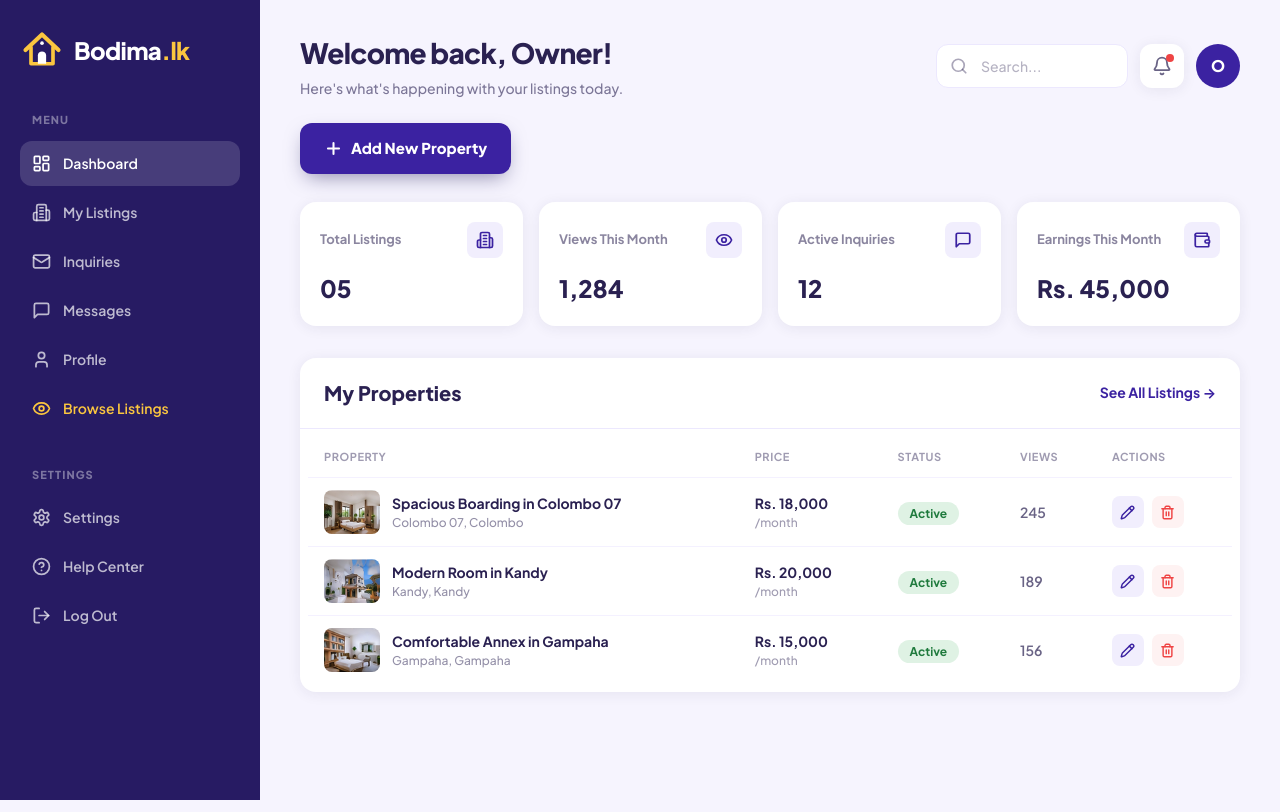
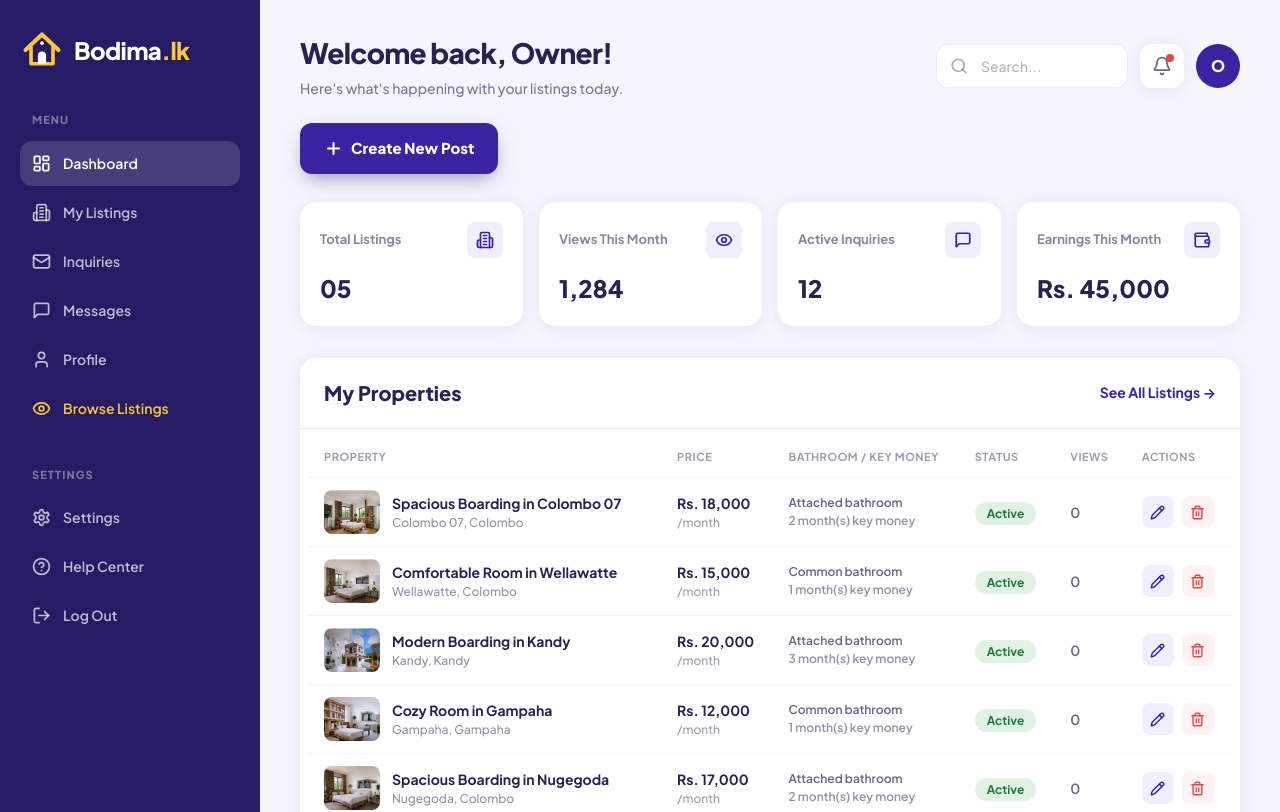
Before and after one commit to Deshan-003/bodima.lk, a React (Vite) app: page /dashboard in a window 1280 px wide. Shown: the top 812 px of the page. Built offline with nearby package versions, Linux system fonts and the light colour scheme.

Commit message:
Update owner dashboard posts

```diff
--- a/src/pages/OwnerDashboard.tsx
+++ b/src/pages/OwnerDashboard.tsx
@@ -20,46 +20,8 @@ import {
 import Logo from "../components/Logo";
 import AddPropertyModal from "../components/AddPropertyModal";
 import { useAuth } from "../context/AuthContext";
-
-type OwnedProperty = {
-  id: number;
-  title: string;
-  img: string;
-  price: number;
-  district: string;
-  town: string;
-  views: number;
-};
-
-const INITIAL_PROPERTIES: OwnedProperty[] = [
-  {
-    id: 1,
-    title: "Spacious Boarding in Colombo 07",
-    img: "/assets/listing-colombo.jpg",
-    price: 18000,
-    district: "Colombo",
-    town: "Colombo 07",
-    views: 245,
-  },
-  {
-    id: 2,
-    title: "Modern Room in Kandy",
-    img: "/assets/listing-kandy.jpg",
-    price: 20000,
-    district: "Kandy",
-    town: "Kandy",
-    views: 189,
-  },
-  {
-    id: 3,
-    title: "Comfortable Annex in Gampaha",
-    img: "/assets/listing-gampaha.jpg",
-    price: 15000,
-    district: "Gampaha",
-    town: "Gampaha",
-    views: 156,
-  },
-];
+import { useListings } from "../data/listingsStore";
+import type { Listing } from "../data/listings";
 
 const STATS = [
   { label: "Total Listings", value: "05", icon: Building2 },
@@ -80,9 +42,41 @@ const NAV = [
 export default function OwnerDashboard() {
   const { user, signOut } = useAuth();
   const navigate = useNavigate();
-  const [properties, setProperties] = useState(INITIAL_PROPERTIES);
+  const { listings, publishListing, updateListing, removeListing } = useListings();
+  // The owner's table is the same shared catalogue seekers browse, so newly
+  // published posts remain visible here after navigating away and back.
+  const properties = listings;
   const [modalOpen, setModalOpen] = useState(false);
+  const [editing, setEditing] = useState<Listing | null>(null);
   const [success, setSuccess] = useState(false);
+  const [successMessage, setSuccessMessage] = useState("");
+
+  const handlePublish = (property: Listing) => {
+    if (editing) {
+      updateListing(property);
+      setSuccessMessage("Property updated successfully!");
+    } else {
+      publishListing(property);
+      setSuccessMessage("New post published! Seekers can now find it on Browse.");
+    }
+    setEditing(null);
+    setSuccess(true);
+    window.setTimeout(() => setSuccess(false), 3500);
+  };
+
+  const openAdd = () => {
+    setEditing(null);
+    setModalOpen(true);
+  };
+
+  const openEdit = (property: Listing) => {
+    setEditing(property);
+    setModalOpen(true);
+  };
+
+  const handleDelete = (id: number) => {
+    removeListing(id);
+  };
 
   return (
     <div className="flex min-h-screen bg-page font-sans">
@@ -195,15 +189,15 @@ export default function OwnerDashboard() {
 
         <button
           type="button"
-          onClick={() => setModalOpen(true)}
+          onClick={openAdd}
           className="mt-6 flex items-center gap-2 rounded-xl bg-primary-700 px-6 py-3.5 text-[15px] font-extrabold text-white shadow-cta transition hover:bg-primary-800"
         >
-          <Plus size={19} strokeWidth={2.6} /> Add New Property
+          <Plus size={19} strokeWidth={2.6} /> Create New Post
         </button>
 
         {success && (
           <p className="mt-4 rounded-xl bg-[#DFF2E4] px-4 py-3 text-[14px] font-bold text-[#1F7A3D]">
-            Property uploaded successfully!
+            {successMessage}
           </p>
         )}
 
@@ -237,11 +231,12 @@ export default function OwnerDashboard() {
             </Link>
           </div>
           <div className="overflow-x-auto px-2 py-2">
-            <table className="w-full min-w-[620px] text-left">
+            <table className="w-full min-w-[720px] text-left">
               <thead>
                 <tr className="text-[11px] font-extrabold uppercase tracking-wider text-night/45">
                   <th className="px-4 py-3">Property</th>
                   <th className="px-4 py-3">Price</th>
+                  <th className="px-4 py-3">Bathroom / Key Money</th>
                   <th className="px-4 py-3">Status</th>
                   <th className="px-4 py-3">Views</th>
                   <th className="px-4 py-3">Actions</th>
@@ -269,19 +264,34 @@ export default function OwnerDashboard() {
                       Rs. {p.price.toLocaleString()}
                       <span className="block text-[12px] font-medium text-night/45">/month</span>
                     </td>
-                    <td className="px-4 py-3">
-                      <span className="rounded-full bg-[#DFF2E4] px-3 py-1 text-[12px] font-bold text-[#1F7A3D]">
-                        Active
+                    <td className="px-4 py-3 text-[12px] font-semibold text-night/70">
+                      <span>{p.bathroom ?? "—"} bathroom</span>
+                      <span className="block text-night/50">
+                        {p.keyMoney
+                          ? `${p.keyMoney.months} month(s) key money`
+                          : "No key money"}
                       </span>
                     </td>
+                    <td className="px-4 py-3">
+                      {p.isNew ? (
+                        <span className="rounded-full bg-primary-100 px-3 py-1 text-[12px] font-bold text-primary-700">
+                          New Post
+                        </span>
+                      ) : (
+                        <span className="rounded-full bg-[#DFF2E4] px-3 py-1 text-[12px] font-bold text-[#1F7A3D]">
+                          Active
+                        </span>
+                      )}
+                    </td>
                     <td className="px-4 py-3 text-[14px] font-semibold text-night/70">
-                      {p.views}
+                      0
                     </td>
                     <td className="px-4 py-3">
                       <div className="flex gap-2">
                         <button
                           type="button"
                           aria-label={`Edit ${p.title}`}
+                          onClick={() => openEdit(p)}
                           className="grid h-8 w-8 place-items-center rounded-lg bg-lav text-primary-700 hover:bg-primary-100"
                         >
                           <Pencil size={15} strokeWidth={2.3} />
@@ -289,9 +299,7 @@ export default function OwnerDashboard() {
                         <button
                           type="button"
                           aria-label={`Delete ${p.title}`}
-                          onClick={() =>
-                            setProperties((prev) => prev.filter((x) => x.id !== p.id))
-                          }
+                          onClick={() => handleDelete(p.id)}
                           className="grid h-8 w-8 place-items-center rounded-lg bg-red-50 text-red-500 hover:bg-red-100"
                         >
                           <Trash2 size={15} strokeWidth={2.3} />
@@ -302,8 +310,8 @@ export default function OwnerDashboard() {
                 ))}
                 {properties.length === 0 && (
                   <tr>
-                    <td colSpan={5} className="px-4 py-10 text-center text-[14px] font-semibold text-night/55">
-                      No properties yet — add one to get started.
+                    <td colSpan={6} className="px-4 py-10 text-center text-[14px] font-semibold text-night/55">
+                      No properties yet — create a new post to get started.
                     </td>
                   </tr>
                 )}
@@ -314,13 +322,14 @@ export default function OwnerDashboard() {
       </main>
 
       <AddPropertyModal
+        key={editing?.id ?? "new"}
         open={modalOpen}
-        onClose={() => setModalOpen(false)}
-        onPublish={(property) => {
-          setProperties((prev) => [property, ...prev]);
-          setSuccess(true);
-          window.setTimeout(() => setSuccess(false), 3500);
+        onClose={() => {
+          setModalOpen(false);
+          setEditing(null);
         }}
+        initial={editing}
+        onPublish={handlePublish}
       />
     </div>
   );
```
